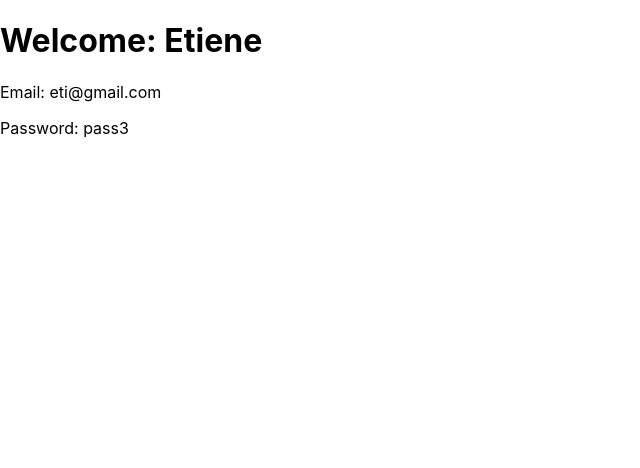
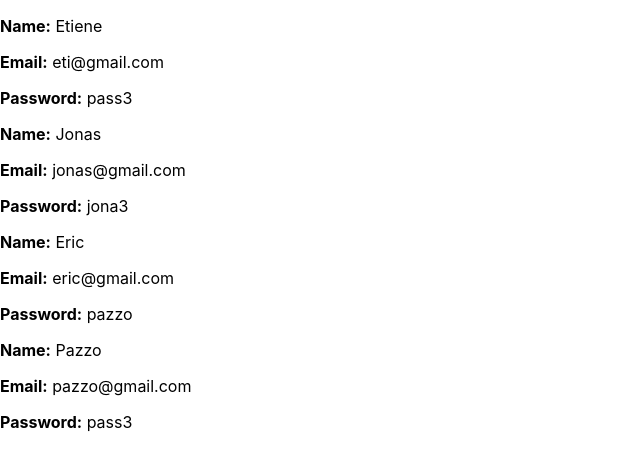
Before and after one commit to nietiene/My-react-js-app, a React (Create React App) app: page / in a window 1280 px wide. Shown: the top 468 px of the page, without its empty margins (0-640 px from the left). Built offline with nearby package versions, Linux system fonts and the light colour scheme.

Commit message:
my react js lesson

```diff
--- a/src/study.js
+++ b/src/study.js
@@ -1,20 +1,39 @@
 
 const MyFirstApp = () => {
 
-    const data = {
-        name: 'Etiene',
-        email: 'eti@gmail.com',
-        password: 'pass3'
-};
+//     const data = {
+//         name: 'Etiene',
+//         email: 'eti@gmail.com',
+//         password: 'pass3'
+// };
+
+const data = [
+    { id: 1, name: 'Etiene', email: 'eti@gmail.com', password: 'pass3'},
+    { id: 2, name: 'Jonas', email: 'jonas@gmail.com', password: 'jona3'},
+    { id: 3, name: 'Eric', email: 'eric@gmail.com', password: 'pazzo'},
+    { id: 4, name: 'Pazzo', email: 'pazzo@gmail.com', password: 'pass3'},
+];
+
 
     return (
 
+        // <div>
+        //   <h1>Welcome: {data.name}</h1>
+        //   <p>Email: {data.email}</p>
+        //   <p>Password: {data.password}</p>
+        // </div>
+
         <div>
-          <h1>Welcome: {data.name}</h1>
-          <p>Email: {data.email}</p>
-          <p>Password: {data.password}</p>
+          {data.map((user) => {
+           return(
+                  <div key={user.id}>
+                  <p><strong>Name:</strong> {user.name}</p>
+                  <p><strong>Email:</strong> {user.email}</p>
+                  <p><strong>Password:</strong> {user.password}</p>
+                </div>
+            )})}
         </div>
-    )
+    );
 }
 
 export default MyFirstApp;
```
